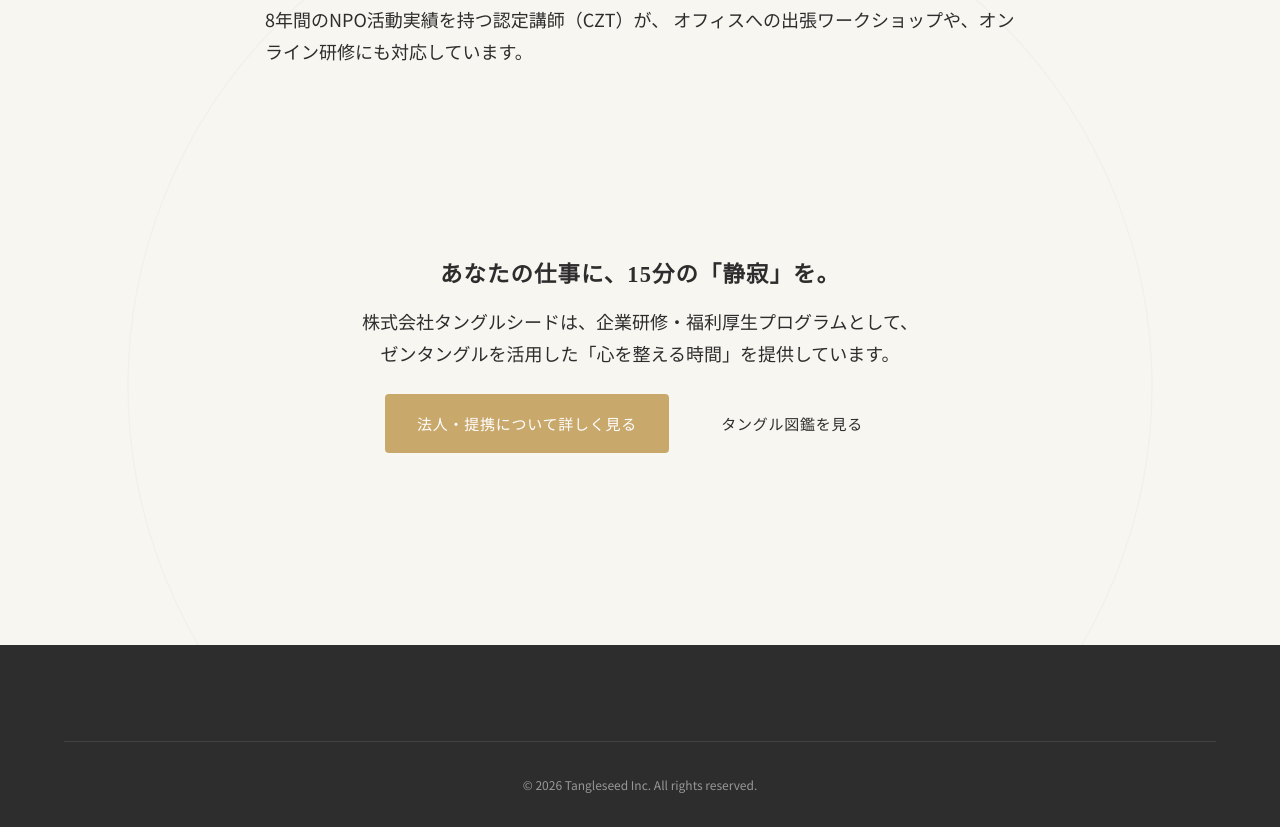
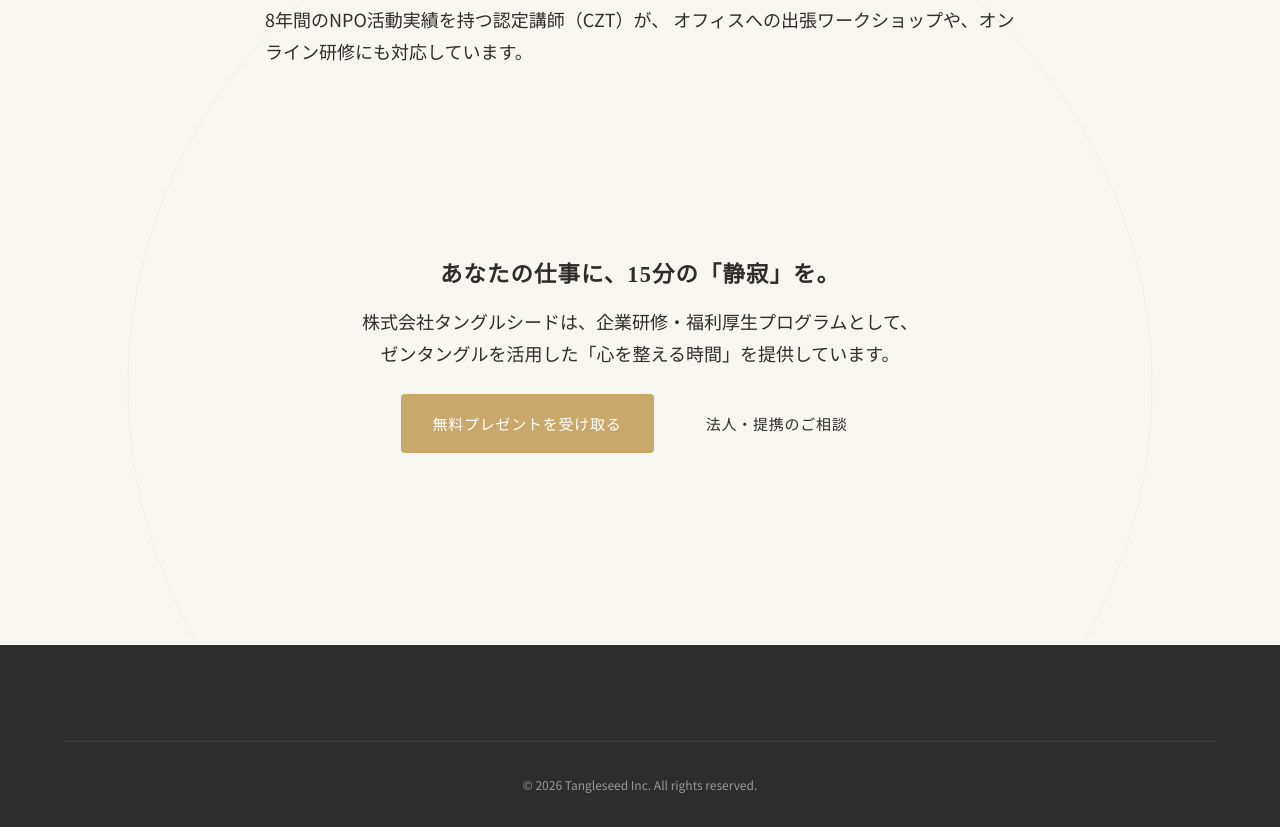
Before and after one commit to fproduction2024-bit/tangleseed-website, a website: page blog/zentangle-focus-productivity.html in a window 1280 px wide. Shown: the part 4094-4921 px from the top of the page. Drawn offline with Linux system fonts and the light colour scheme.

Commit message:
fix: ブログ記事CTAをプレゼントページへ変更
- 両記事の主要CTAを「法人・提携のご相談」から「無料プレゼントを受け取る」に変更
- セカンダリCTAを「タングル図鑑」から「法人・提携のご相談」に変更
- コンバージョン導線を最適化

```diff
--- a/blog/zentangle-focus-productivity.html
+++ b/blog/zentangle-focus-productivity.html
@@ -151,8 +151,8 @@
                         株式会社タングルシードは、企業研修・福利厚生プログラムとして、
                         ゼンタングルを活用した「心を整える時間」を提供しています。
                     </p>
-                    <a href="../corporate.html" class="btn btn--primary">法人・提携について詳しく見る</a>
-                    <a href="../library.html" class="btn btn--outline" style="margin-left: 1rem;">タングル図鑑を見る</a>
+                    <a href="../gift.html" class="btn btn--primary">無料プレゼントを受け取る</a>
+                    <a href="../corporate.html" class="btn btn--outline" style="margin-left: 1rem;">法人・提携のご相談</a>
                 </div>
             </div>
         </div>
```
Also changed, not shown: blog/zentangle-stress-relief.html (+2 -2 lines).
